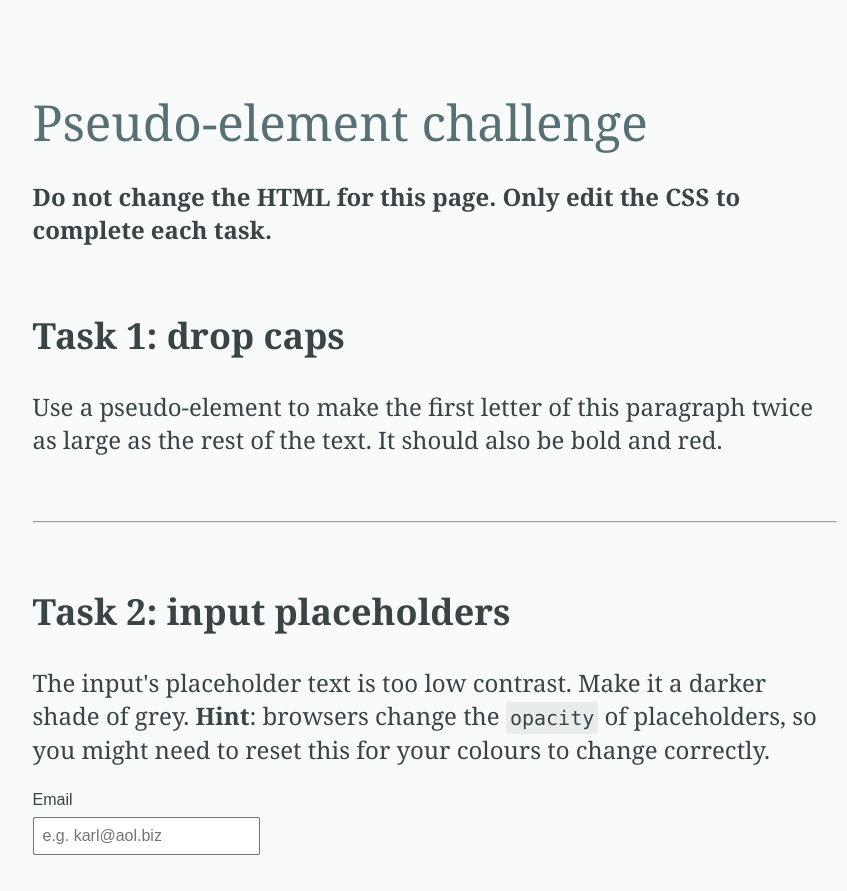
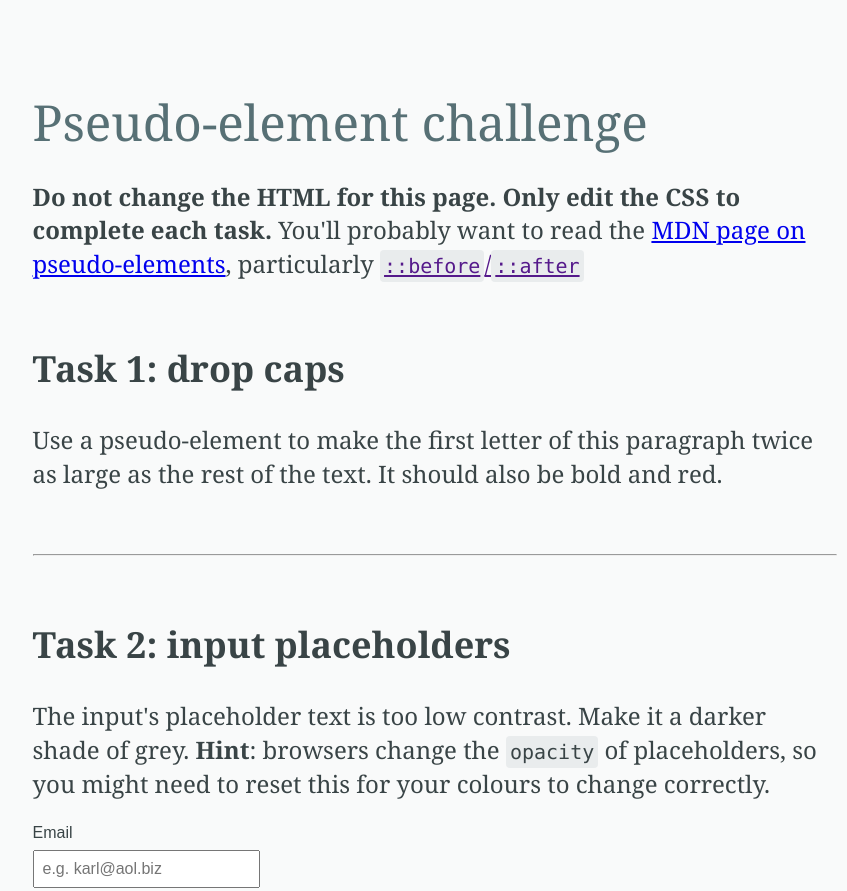
Before and after one commit to oliverjam/css-pseudo-element-challenge, a website: page challenge/index.html in a window 1280 px wide. Shown: the top 891 px of the page, without its empty margins (205-1052 px from the left). Drawn offline with Linux system fonts and the light colour scheme.

Commit message:
Add a prompt to read the MDN page

```diff
--- a/challenge/index.html
+++ b/challenge/index.html
@@ -15,6 +15,12 @@
           Do not change the HTML for this page. Only edit the CSS to complete
           each task.</strong
         >
+        You'll probably want to read the
+        <a
+          href="https://developer.mozilla.org/en-US/docs/Web/CSS/Pseudo-elements"
+          >MDN page on pseudo-elements</a
+        >, particularly
+        <a href=""><code>::before</code>/<code>::after</code></a>
       </p>
     </header>
 
```
Also changed, not shown: solution/index.html (+6 -0 lines).
